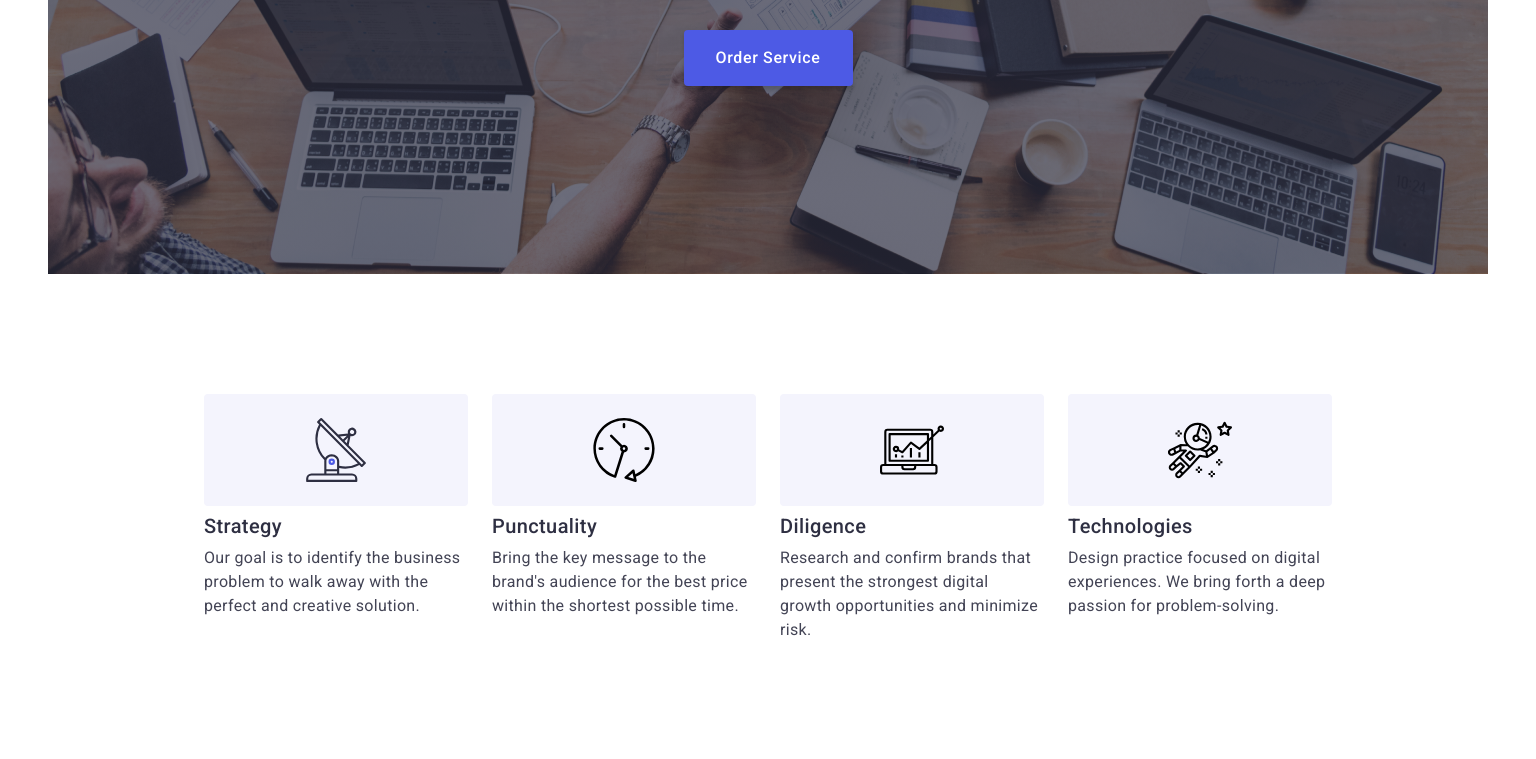
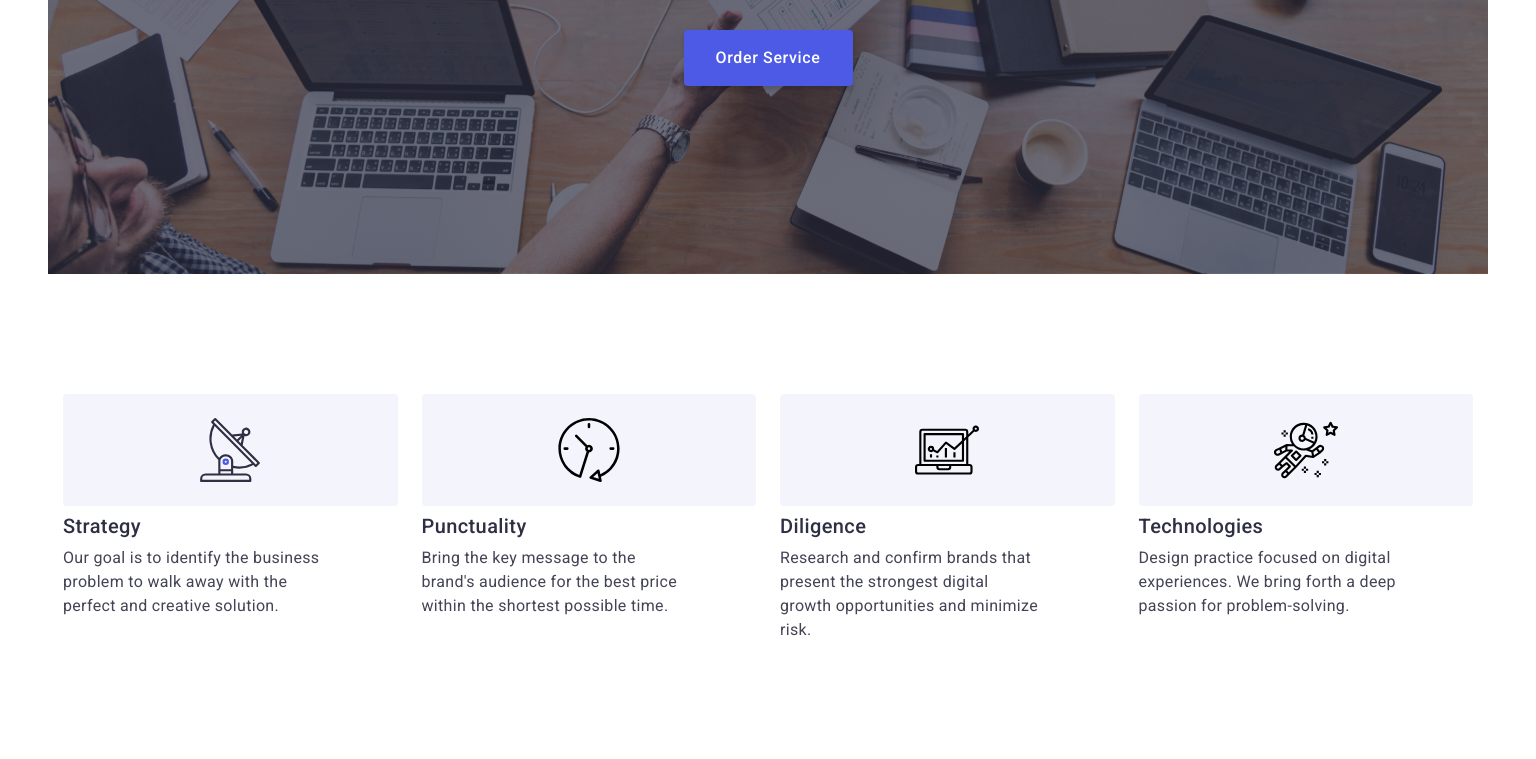
Before and after one commit to onamariaona/-goit-markup-hw-07, a plain HTML site: page index.html in a window 1536 px wide. Shown: the part 399-1158 px from the top of the page. Drawn offline with nearby package versions, Linux system fonts and the light colour scheme.

Commit message:
basic styles

```diff
--- a/css/styles.css
+++ b/css/styles.css
@@ -57,11 +57,28 @@ p {
 }
 
 .container{
- width: 1158px;
- padding: 0 15px;
+    /* Basic styles */
+    min-width: 320px;
+max-width: 428px;
+padding: 0 15px;
+margin: auto;
+
  margin-left: auto;
  margin-right: auto;
 }
+/* Tablet screen */
+@media only screen and (min-width: 768px) {
+  .container {
+    max-width: 768px;
+  }
+}
+/* Desktop screen */
+@media only screen and (min-width: 1440px) {
+  .container {
+    max-width: 1440px;
+  }
+}
+
 /* header */
 .header{
     border-bottom: 1px solid #E7E9FC;
```
